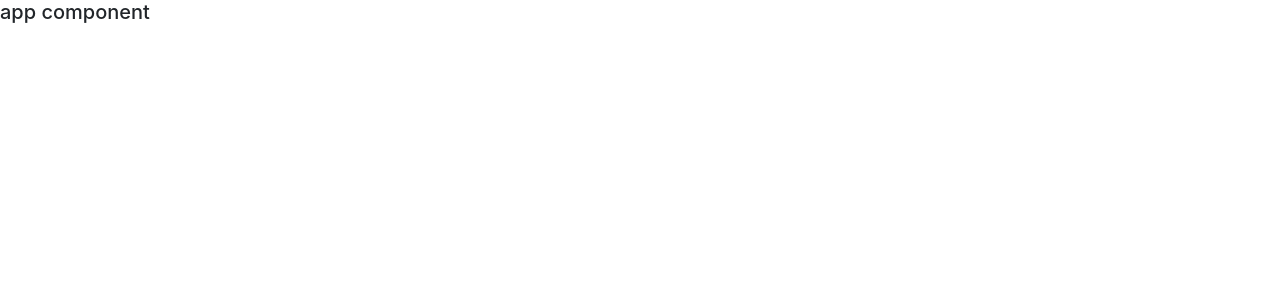
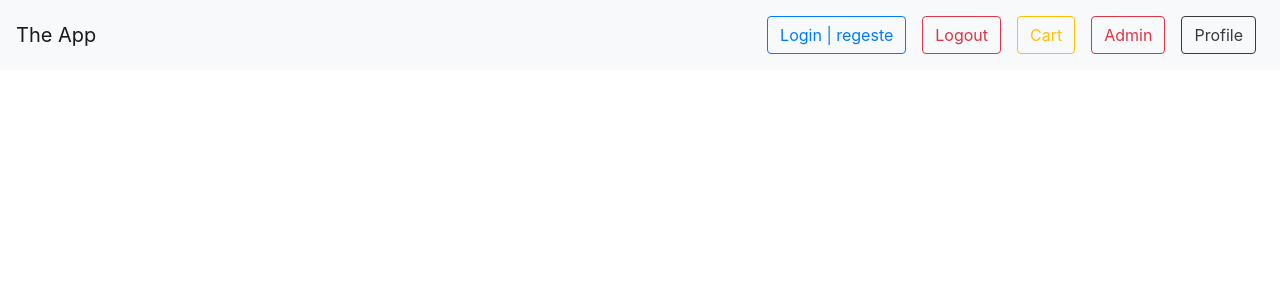
Before and after one commit to grs-se/mevn--e-commerce-pwa--machine-learning, a Vue app: page / in a window 1280 px wide. Before the commit this address had no page. Shown: the top 300 px of the page. Built offline with nearby package versions, Linux system fonts and the light colour scheme.

Commit message:
Render dynamic CategoriesList

```diff
--- a/src/App.vue
+++ b/src/App.vue
@@ -1,15 +1,17 @@
 <template>
 	<div id="app">
-		<h5>app component</h5>
+		<header-view />
 		<router-view />
 	</div>
 </template>
 
 <script>
+import HeaderView from "./components/Header/Header.vue";
 // import { mapGetters, mapActions } from "vuex";
 export default {
 	name: "App",
-	computed: {
+	components: {
+		HeaderView,
 		// ...mapGetters(["AllProducts"]),
 	},
 	created() {
--- /dev/null
+++ b/src/components/Header/Header.vue
@@ -0,0 +1,60 @@
+<template>
+	<div>
+		<!-- Start of the navBar -->
+		<nav class="navbar navbar-expand-lg navbar-light bg-light">
+			<a href="" class="navbar-brand">The App</a>
+
+			<button
+				class="navbar-toggler"
+				type="button"
+				data-toggle="collapse"
+				data-target="#navbarSupportedContent"
+				aria-controls="navbarSupportedContent"
+				aria-expanded="false"
+				aria-label="Toggle navigation"
+			>
+				<span class="navbar-toggler-icon"></span>
+			</button>
+
+			<div class="collapse navbar-collapse show">
+				<ul class="navbar-nav mr-auto"></ul>
+				<form class="form-inline my-2 my-lg-0">
+					<!-- search start -->
+					<!-- search end -->
+
+					<button class="btn btn-outline-primary my-2 my-sm-2 m-2">
+						Login | regeste
+					</button>
+
+					<button class="btn btn-outline-danger my-2 my-sm-2 m-2">
+						Logout
+					</button>
+
+					<button class="btn btn-outline-warning my-2 my-sm-2 m-2">Cart</button>
+
+					<button class="btn btn-outline-danger my-2 my-sm-2 m-2">Admin</button>
+
+					<button class="btn btn-outline-dark my-2 my-sm-2 m-2">Profile</button>
+				</form>
+			</div>
+		</nav>
+		<!-- end off the navbar  -->
+	</div>
+</template>
+
+<script>
+export default {
+	name: "HeaderView",
+};
+</script>
+
+<style scoped>
+.userWords {
+	width: 80%;
+	background-color: #f8f9fa !important;
+	margin: 5px auto;
+	font-style: italic;
+	color: #007bff;
+	padding: 10px;
+}
+</style>
--- a/src/components/home/Categories.vue
+++ b/src/components/home/Categories.vue
@@ -8,7 +8,7 @@
 						:id="item.id"
 						type="checkbox"
 						class="custom-control-input"
-						@change="checkCat(item.id)"
+						@change="CheckCategory(item.id)"
 					/>
 					<label class="custom-control-label" :for="item.id">{{
 						item.name
@@ -23,29 +23,29 @@
 import { mapGetters, mapActions } from "vuex";
 export default {
 	name: "CategoriesView",
-	emits: ["checkCat"],
+	emits: ["CheckCategory"],
 	data() {
 		return {
 			CategoriesList: [],
 		};
 	},
 	computed: {
-		...mapGetters(["allCategories"]),
+		...mapGetters(["AllCategories"]),
 	},
 	created() {
 		this.GetCategories();
 	},
 	mounted() {
-		this.CategoriesList = this.allCategories;
+		this.CategoriesList = this.AllCategories;
 	},
 
 	methods: {
 		// vuex
 		...mapActions(["GetCategories"]),
 		// vuex end
-		checkCat(cat) {
+		CheckCategory(cat) {
 			console.log("cat id", cat);
-			this.$emit("checkCat", cat);
+			this.$emit("CheckCategory", cat);
 		},
 	},
 };
--- a/src/components/home/Main.vue
+++ b/src/components/home/Main.vue
@@ -57,7 +57,7 @@
 										:class="
 											PageSelected === page ? 'page-link active' : 'page-link'
 										"
-										@click="changePage(page)"
+										@click="ChangePage(page)"
 									>
 										{{ page }}
 									</button>
@@ -147,7 +147,7 @@ export default {
 			console.log("Pagination", this.PageArray);
 			this.getProdData();
 		},
-		changePage(page) {
+		ChangePage(page) {
 			this.GetProdByPageNum(page);
 			this.PageSelected = page;
 			this.$router.push({
@@ -165,14 +165,14 @@ export default {
 			}
 			if (con == false && this.PageSelected !== 1) {
 				this.PageSelected = this.PageSelected - 1;
-				this.changePage(this.PageSelected);
+				this.ChangePage(this.PageSelected);
 				this.Pagination();
 				this.getProdData();
 				console.log("n", this.PageSelected);
 			}
 			if (con == true) {
 				this.PageSelected = this.PageSelected + 1;
-				this.changePage(this.PageSelected);
+				this.ChangePage(this.PageSelected);
 				this.Pagination();
 				this.getProdData();
 				console.log("n ", this.PageSelected);
--- a/src/routes.js
+++ b/src/routes.js
@@ -1,6 +1,6 @@
 import { createRouter, createWebHistory } from "vue-router";
 
-const MainView = () => import("@/components/home/Main.vue");
+const MainView = () => import("@/components/Home/Main.vue");
 const SpecificItem = () => import("@/components/SpecificItem/SpecificItem.vue");
 
 const routes = [
--- a/src/store/modules/Categories.js
+++ b/src/store/modules/Categories.js
@@ -4,7 +4,7 @@ const state = {
 };
 
 const getters = {
-	allCategories: (state) => state.categoriesList,
+	AllCategories: (state) => state.CategoriesList,
 };
 
 const actions = {
```
